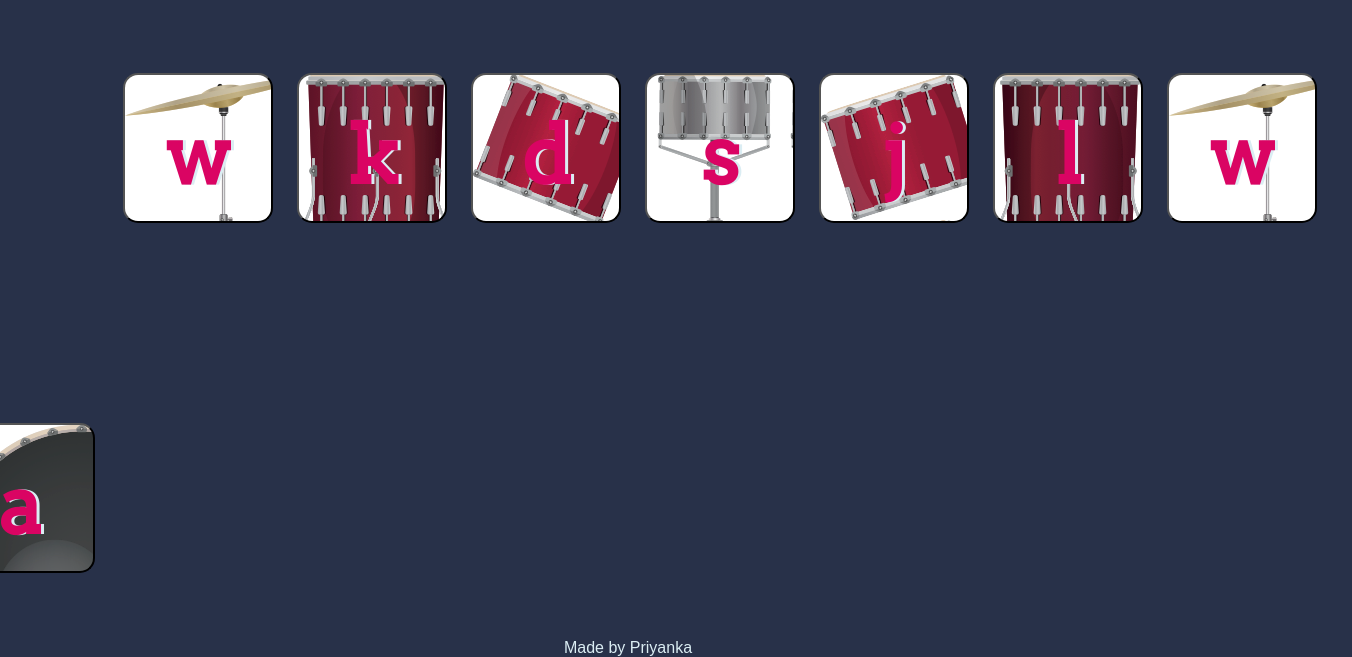
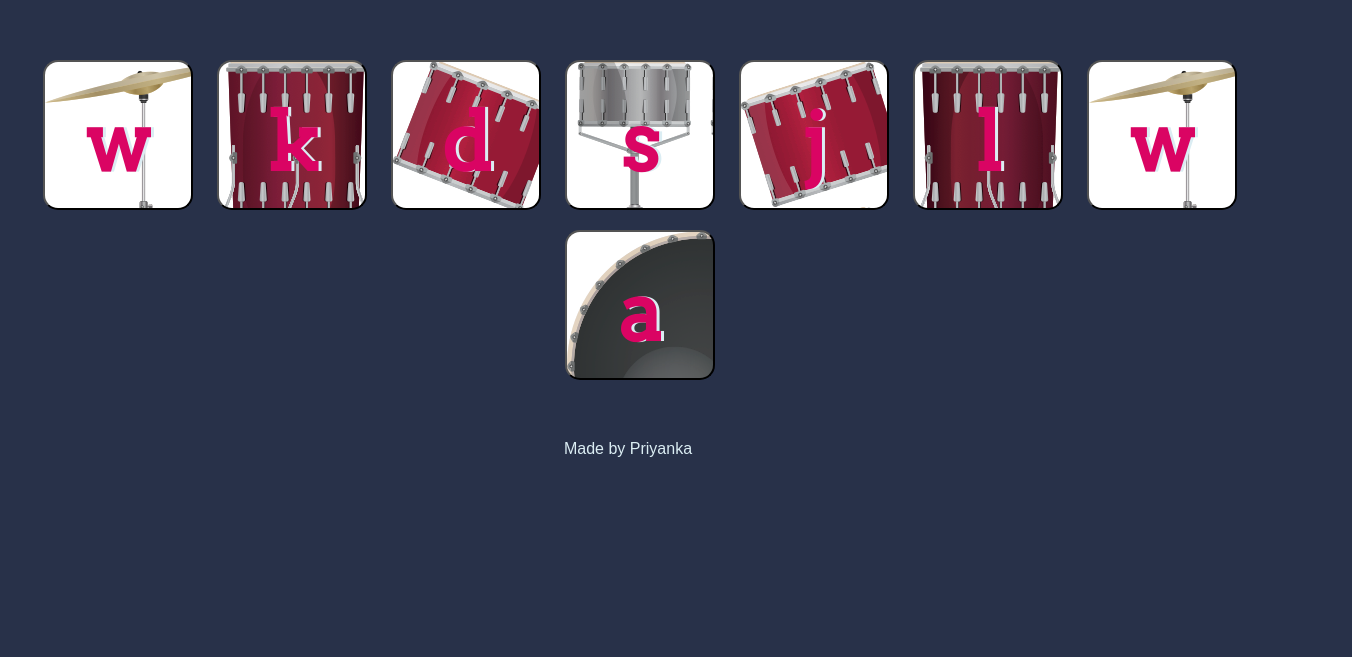
Before and after one commit to PriyankaMahajan16/Drum, a plain HTML site: page index.html in a window 1280 px wide. Shown: the part 156-813 px from the top of the page, 1352 px wide, since content can reach past the window. Drawn offline with Linux system fonts and the light colour scheme.

Commit message:
new style

```diff
--- a/index.html
+++ b/index.html
@@ -17,6 +17,8 @@
       <button class="j drum">j</button>
       <button class="l drum">l</button>
       <button class="w drum">w</button>
+    </div>
+    <div class="set2">
       <button class="a drum">a</button>
     </div>
 
--- a/style.css
+++ b/style.css
@@ -44,17 +44,8 @@ footer {
 
 .a {
   background-image: url("images/kick.png");
-  position: relative;
-  top: 180px;
-  right: 700px;
 }
 
-.set {
-  margin: 10% auto;
-  position: relative;
-  left: 80px;
-  bottom: 60px;
-}/*Space between elements*/
 
 .drum {
   font-size: 5rem;
```
